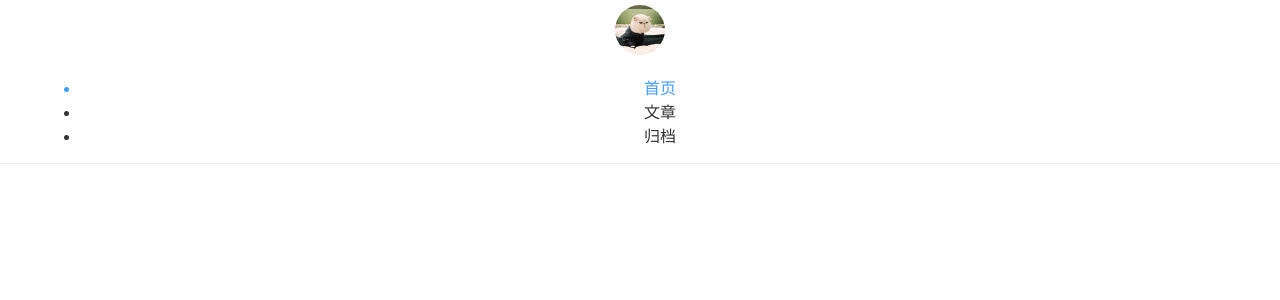
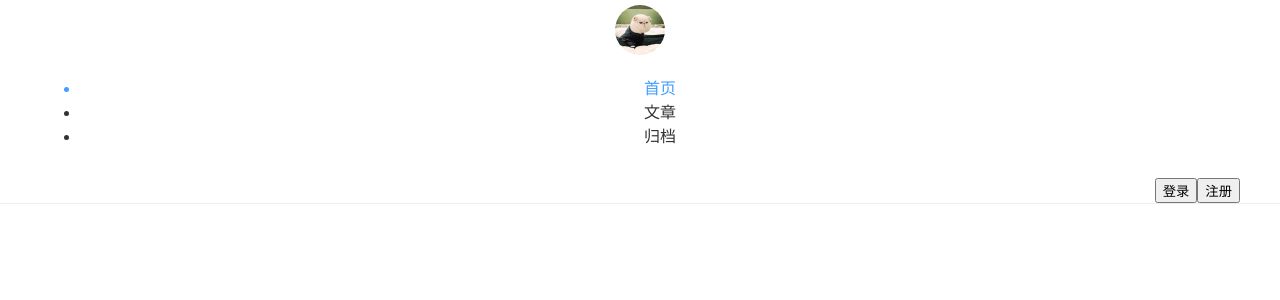
Before and after one commit to 11zouzouzou/webSite, a Vue app: page /archive in a window 1280 px wide. Shown: the top 300 px of the page. Built offline with nearby package versions, Linux system fonts and the light colour scheme.

Commit message:
add nav login

```diff
--- a/src/components/Nav.vue
+++ b/src/components/Nav.vue
@@ -1,5 +1,6 @@
 <template>
-  <div class="nav">
+  <div>
+    <div v-if="!state.isMobile" class="nav">
       <div class="nav-content">
         <el-row :gutter="20">
           <el-col :span="3">
@@ -14,17 +15,33 @@
               </el-menuItem>
             </el-menu>
           </el-col>
+          <el-col v-if="computedUserInfo._id" >登出</el-col>
+          <el-col v-else :span="3">
+            <div class="nav-right">
+              <el-button
+                size="small"
+                type="primary"
+              >登录</el-button>
+              <el-button
+                size="small"
+                type="danger"
+              >注册</el-button>
+            </div>
+          </el-col>
         </el-row>
       </div>
+    </div>
+    <div v-else class="nav">mobile</div>
   </div>
 </template>
 <script lang="ts">
 import { useStore } from 'vuex'
-import { defineComponent, reactive, watch } from 'vue'
-import { NavListItem } from '../types/index'
+import { computed, defineComponent, reactive, watch } from 'vue'
+import { NavListItem, UserInfo } from '../types/index'
 import { useRoute, useRouter } from 'vue-router'
 import { key } from '../store'
 import { isMobileOrPc } from '../utils/utils'
+import { SAVE_USER } from '../store/types'
 
 export default defineComponent({
   name: 'Nav',
@@ -107,18 +124,36 @@ export default defineComponent({
       { immediate: true }
     )
 
+    const computedUserInfo = computed(() => {
+      let userInfo: UserInfo = {
+        _id: '',
+        name: '',
+        avatar: '',
+      }
+      if (window.sessionStorage.userInfo) {
+        //TODO save userInfo
+        userInfo = JSON.parse(window.sessionStorage.userInfo)
+        store.commit(SAVE_USER, { userInfo })
+      }
+      if (store.state.user && store.state.user.userInfo) {
+        userInfo = store.state.user.userInfo
+      }
+      return userInfo
+    })
+
     return {
       state,
       routeChange,
+      computedUserInfo,
       // unwatch
     }
   },
   mounted() {
     this.routeChange(this.$route, this.$route)
   },
-  unmounted(){
+  unmounted() {
     // this.unwatch();
-  }
+  },
   //vue2
   // watch: {
   //   $route: {
--- a/src/main.ts
+++ b/src/main.ts
@@ -1,6 +1,6 @@
 import { createApp } from 'vue'
 import App from './App.vue'
-import { ElRow, ElCol, ElMenu, ElMenuItem } from 'element-plus'
+import { ElRow, ElCol, ElMenu, ElMenuItem, ElButton } from 'element-plus'
 import { router } from './routers'
 import { key, store } from './store'
 const app = createApp(App)
@@ -8,7 +8,8 @@ const app = createApp(App)
 app.component(ElRow.name, ElRow)
 app.component(ElCol.name, ElCol)
 app.component(ElMenu.name, ElMenu)
-app.component(ElMenuItem.name,ElMenuItem)
+app.component(ElMenuItem.name, ElMenuItem)
+app.component(ElButton.name,ElButton)
 
 app.use(store, key)
 app.use(router)
--- a/src/store/index.ts
+++ b/src/store/index.ts
@@ -1,14 +1,16 @@
 import { InjectionKey } from 'vue'
 import { createStore, Store } from 'vuex'
+import { UserInfo } from '../types'
 import user from './modules/user'
 
 export interface State {
-  count: number,
-  self:number
+  count: number
+  //modules
+  user?: { userInfo: UserInfo }
 }
 
 export interface QState {
-  count: number,
+  count: number
 }
 
 export const key: InjectionKey<Store<State>> = Symbol()
@@ -17,7 +19,6 @@ export const store = createStore<State>({
   state() {
     return {
       count: 0,
-      self: 1,
     }
   },
   modules: {
--- a/src/store/modules/user.ts
+++ b/src/store/modules/user.ts
@@ -12,6 +12,7 @@ const initPageState = () => {
 const user = {
   state: initPageState(),
   mutations: {
+    //TODO check
     [types.SAVE_USER](state: object | any, pageState: object | any) {
       for (const prop in pageState) {
         state[prop] = pageState[prop];
```
Also changed, not shown: src/components/Login.vue (added, +12 -0 lines), src/types/index.d.ts (+12 -1 lines). Lines whose indentation alone changed are shown as unchanged.
